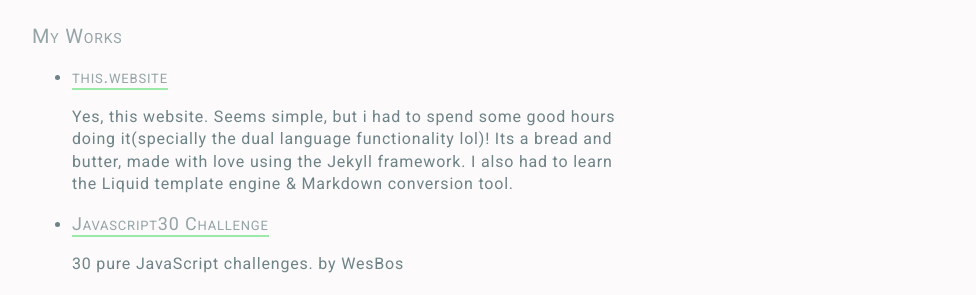
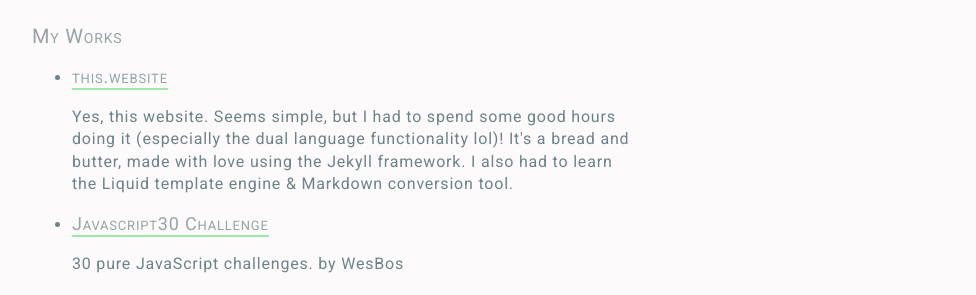
Before and after one commit to APonce911/jekyll-mywebsite, a Jekyll site: the page built from portfolio.html, in a window 1280 px wide. Shown: the part 125-420 px from the top of the page, without its empty margins (304-1280 px from the left). Built offline with Jekyll 4.4.1, drawn with Linux system fonts in a browser that asks for light colours; nearby versions of some CDN libraries.

Commit message:
minor corrections on this.website on portfolio.yml

```diff
--- a/_data/portfolio.yml
+++ b/_data/portfolio.yml
@@ -4,8 +4,8 @@
     en: "this.website"
     pt: "this.website"
   excerpt:
-    en: "Yes, this website. Seems simple, but i had to spend some good hours doing it(specially the dual language functionality lol)! Its a bread and butter, made with love using the Jekyll framework. I also had to learn the Liquid template engine & Markdown conversion tool. "
-    pt: "Sim, esse website. Parece simples, mas tive que gastar umas boas horas fazendo(especialmente a funcionalidade para dois idiomas lol)! Ele é um feijão com arroz, feito com muito carinho usando o framework Jekyll. Também tive que aprender a liguagem de template Liquid & a ferramenta de conversão Markdown. "
+    en: "Yes, this website. Seems simple, but I had to spend some good hours doing it (especially the dual language functionality lol)! It's a bread and butter, made with love using the Jekyll framework. I also had to learn the Liquid template engine & Markdown conversion tool. "
+    pt: "Sim, este website. Parece simples, mas tive que gastar umas boas horas fazendo (especialmente a funcionalidade para dois idiomas lol)! Ele é um feijão com arroz, feito com muito carinho usando o framework Jekyll. Também tive que aprender a linguagem de template Liquid & a ferramenta de conversão Markdown. "
 - js30:
   url: "https://aponce911.github.io/javascript30/"
   title:
```
